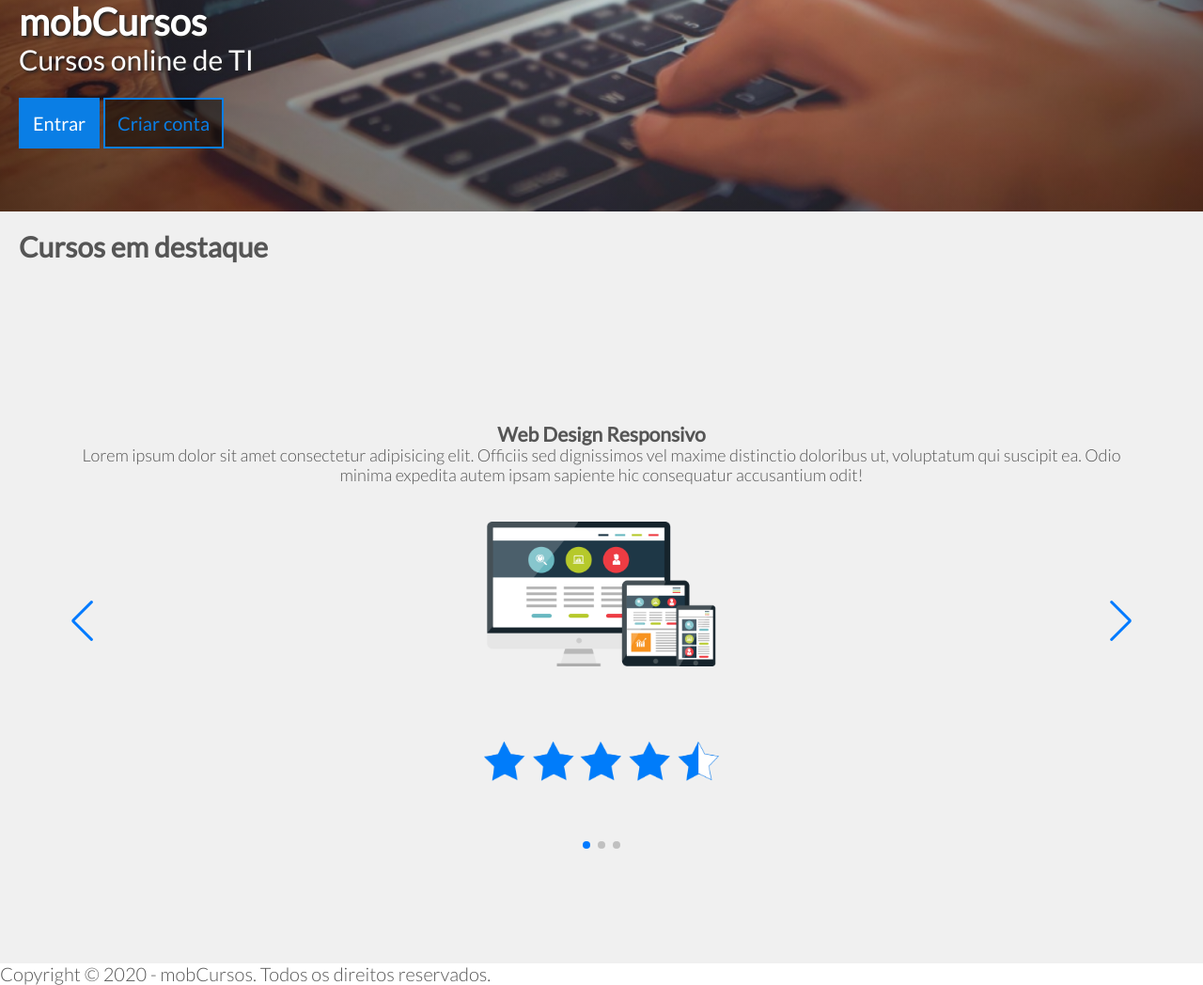
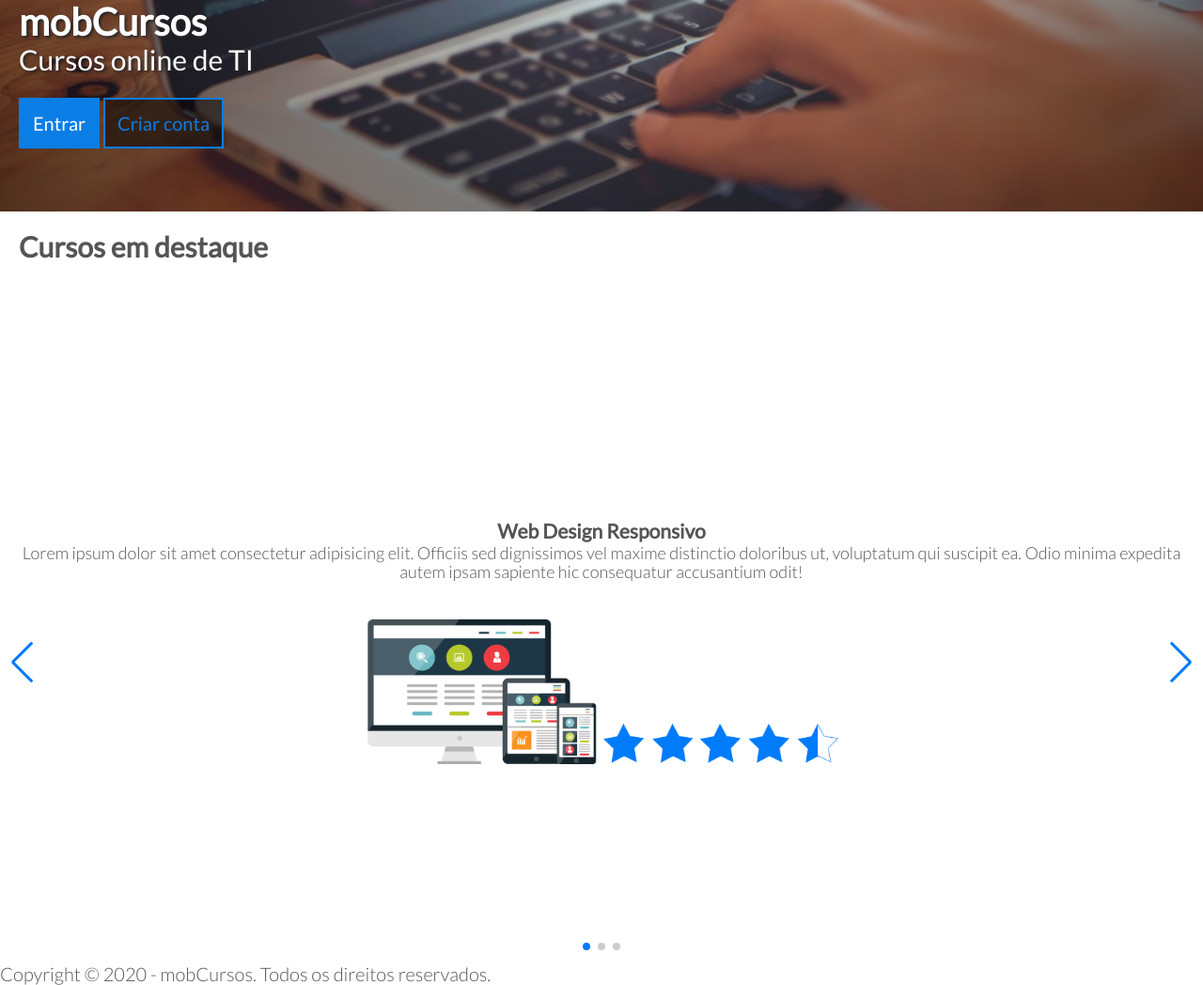
Before and after one commit to MobCursos/mobcursos, a PHP site: page / in a window 1280 px wide. Shown: the part 575-1623 px from the top of the page at 94% size. Run offline with PHP 8.4, Linux system fonts and the light colour scheme; style sheets or scripts are compiled from the project's sources; some libraries are stand-ins or nearby versions.

Commit message:
Melhorias em cursos destaque. Muda posição de style.css em todas as páginas.

```diff
--- a/index.html
+++ b/index.html
@@ -7,8 +7,7 @@
         <link rel="stylesheet" type="text/css" href="vendors/css/normalize.css">
         <!-- Importação do sistema de grid -->
         <!-- <link rel="stylesheet" type="text/css" href="vendors/css/grid.css"> -->
-        <!-- Importação do nossa folha de estilo -->
-        <link rel="stylesheet" type="text/css" href="resources/css/style.css">
+
         <!-- Importação da fonte Lato -->
         <link href="https://fonts.googleapis.com/css?family=Lato:100,300,300i,400&amp;subset=latin-ext" rel="stylesheet">
 
@@ -25,7 +24,6 @@
         <!-- Importação do nossa folha de estilo de media queries -->
         <link rel="stylesheet" type="text/css" href="resources/css/queries.css">
 
-
         <!-- JQuery -->
         <script type="text/javascript" src="https://ajax.googleapis.com/ajax/libs/jquery/3.5.1/jquery.min.js"></script>
 
@@ -38,6 +36,9 @@
 
         <!-- Emula pseudo-classes (ex. lastchild) do CSS3 no IE 6-8 https://www.jsdelivr.com/package/npm/selectivizr2 -->
         <script src="https://cdn.jsdelivr.net/npm/selectivizr2@1.0.9/selectivizr2.min.js"></script>
+
+        <!-- Importação da folha de estilo customizada -->
+        <link rel="stylesheet" type="text/css" href="resources/css/style.css">
 
         <title>mobCursos</title>
     </head>
@@ -75,10 +76,12 @@
             <div class="item-cursos-destaque swiper-container">
                 <div class="swiper-wrapper">
                     <div class="swiper-slide">
-                        <h3>Web Design Responsivo</h3>
-                        <p>Lorem ipsum dolor sit amet consectetur adipisicing elit. Officiis sed dignissimos vel maxime distinctio doloribus ut, voluptatum qui suscipit ea. Odio minima expedita autem ipsam sapiente hic consequatur accusantium odit!</p>
-                        <img src="resources/img/web_design_responsivo.jpg">
-                        <img src="resources/img/rating-stars.png">
+                        <div>
+                            <h3>Web Design Responsivo</h3>
+                            <p>Lorem ipsum dolor sit amet consectetur adipisicing elit. Officiis sed dignissimos vel maxime distinctio doloribus ut, voluptatum qui suscipit ea. Odio minima expedita autem ipsam sapiente hic consequatur accusantium odit!</p>
+                            <img src="resources/img/web_design_responsivo.jpg">
+                            <img src="resources/img/rating-stars.png">
+                        </div>
                     </div>
 
                     <div class="swiper-slide">
--- a/resources/css/style.css
+++ b/resources/css/style.css
@@ -32,8 +32,12 @@ html, body {
     overflow-x: hidden; /*faz sumir a barra de rolagem horizontal*/
 }
 
-.container-padrao {
-    padding: 20px
+/* .container-padrao {
+    padding: 20px;
+} */
+
+section h2 {
+    padding: 20px;
 }
 
 /* ----------------------------------------------- */
@@ -120,11 +124,11 @@ header h1, header p {
     text-shadow: 2px 2px 3px rgb(37, 37, 37);
 }
 
-header h1{
+header h1 {
     margin-bottom: 0;
 }
 
-header p{
+header p {
     font-size: 1.5rem;
     font-weight: 400;
     margin-bottom: 40px;
@@ -155,25 +159,58 @@ header p{
 /* ----------------------------------------------- */
 
 .container-cursos-destaque {
-    background-color: rgb(240, 240, 240);
+    background-color: rgb(255, 255, 255);
     height: 100vh;
+    /* width: 100vw;  */
 
     display: grid;
     grid-template-columns: auto;
-    grid-template-rows: 20vh 80vh;
+    grid-template-rows: 20vh auto;
     grid-template-areas:
       "title"
       "card";
 }
 
-.container-cursos-destaque h1 {
+.container-cursos-destaque h2 {
     grid-area: title;
 }
 
 .item-cursos-destaque {
+    /* padding: 0px; */
     grid-area: card;
+    /* background-color: rgb(99, 99, 99); */
 }
 
+/* Swiper - Slider */
+
+.swiper-container {
+    width: 100vw;
+    /* height: 80%;  */
+}
+
+.swiper-slide {
+    /* height: 20vh; */
+
+    text-align: center;
+    font-size: 18px;
+    /* background: #fff; */
+
+    /* Center slide text vertically */
+    display: flex;
+    flex-direction: column;
+    justify-content: center;
+    align-items: center;
+  }
+
+.swiper-slide div {
+    /* background-color: rgb(238, 238, 238);
+    box-shadow: 1px 1px 3px rgb(185, 185, 185);
+    max-width: 80%; */
+}
+.swiper-slide img {
+    padding: 40px 0;
+    max-width: 250px;
+}
 
 /* ----------------------------------------------- */
 /* PAGE Empresas - SECTION 1 (Início) */
@@ -195,10 +232,6 @@ header p{
 .empresa-header-subtitulo{
     /* font-size: 20px; */
     margin-top: 8px;
-}
-
-section {
-    padding: 80px 0;
 }
 
 .botao-centralizado{
@@ -244,44 +277,3 @@ section {
     padding-bottom: 15px;
     font-weight: 1000;
 }
-
-
-
-
-
-
-
-
-
-
-
-
-
-
-
-
-/* Swiper - Slider */
-
-.swiper-container {
-    width: 90vw;
-    height: 80%;
-}
-
-.swiper-slide {
-    /* height: 60vh; */
-
-    text-align: center;
-    font-size: 18px;
-    /* background: #fff; */
-
-    /* Center slide text vertically */
-    display: flex;
-    flex-direction: column;
-    justify-content: center;
-    align-items: center;
-  }
-
-.swiper-slide img {
-    padding: 40px 0;
-    max-width: 250px;
-}
```
Also changed, not shown: empresa.html (+15 -8 lines), formacao.html (+14 -9 lines), login.html (+14 -9 lines).
